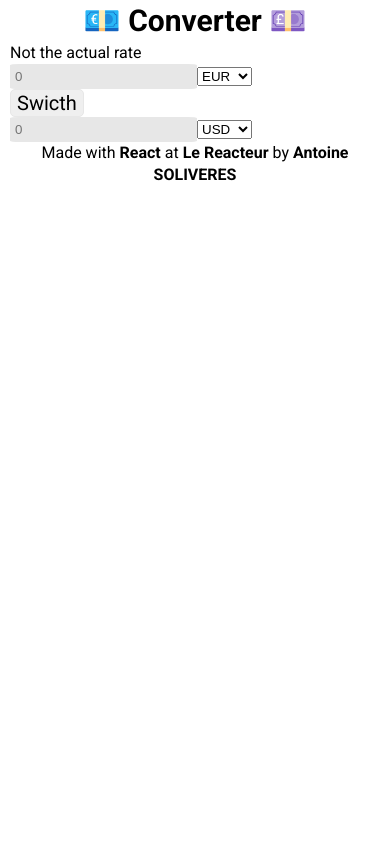
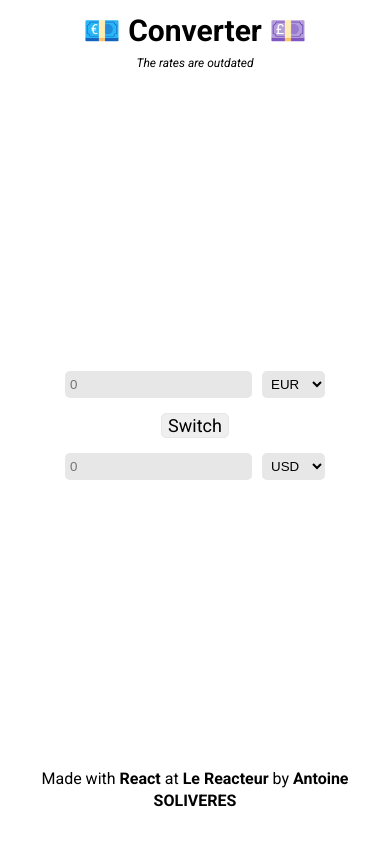
Before and after one commit to Ant0yne/react-currency-converter-exercise, a React (Vite) app: page / in a window 390 px wide. Built offline with nearby package versions, Linux system fonts and the light colour scheme.

Commit message:
mobile-layout

```diff
--- a/src/App.css
+++ b/src/App.css
@@ -2,10 +2,9 @@
 
 :root {
 	--light-grey: #e7e7e7;
+	--dark-grey: #acaaaa;
 	--white: #fff;
 	--black: #000;
-	--purple: #5c48d3;
-	--red: #dd0c0c;
 }
 
 * {
@@ -23,13 +22,9 @@ body {
 	padding: 10px;
 }
 
-button {
-	font-family: "Roboto", sans-serif;
-	font-size: 2rem;
-	border: 1px solid var(--light-grey);
-	border-radius: 5px;
+body > #root {
+	height: 95vh;
+	display: flex;
+	flex-direction: column;
+	justify-content: space-between;
 }
-
-button:hover {
-	background-color: var(--purple);
-}
--- a/src/components/Header/header.css
+++ b/src/components/Header/header.css
@@ -2,5 +2,12 @@ h1 {
 	font-size: 3rem;
 	text-align: center;
 	font-weight: bold;
+	margin: 10px 0;
+}
+
+h2 {
+	font-size: 1.2rem;
+	text-align: center;
+	font-style: italic;
 	margin-bottom: 10px;
 }
--- a/src/components/Header/index.jsx
+++ b/src/components/Header/index.jsx
@@ -5,7 +5,7 @@ const Header = () => {
 		<>
 			<header>
 				<h1>💶 Converter 💷</h1>
-				<h2>Not the actual rate</h2>
+				<h2>The rates are outdated</h2>
 			</header>
 		</>
 	);
--- a/src/components/Input/input.css
+++ b/src/components/Input/input.css
@@ -1,6 +1,22 @@
-.input > input {
+.input {
+	display: flex;
+	justify-content: center;
+	margin: 15px 0;
+	gap: 10px;
+}
+
+.input > input,
+.input > select {
 	background-color: var(--light-grey);
 	border: none;
-	border-radius: 5%;
+	border-radius: 5px;
 	padding: 5px;
 }
+
+.input > input:focus,
+.input > select:focus {
+	border: 1px solid var(--dark-grey);
+	outline: none;
+}
+
+/* font-size: 2rem; */
--- a/src/components/Switch/index.jsx
+++ b/src/components/Switch/index.jsx
@@ -25,8 +25,8 @@ const Switch = ({
 	};
 	return (
 		<>
-			<div>
-				<button onClick={handleSwitch}>Swicth</button>
+			<div id="switch">
+				<button onClick={handleSwitch}>Switch</button>
 			</div>
 		</>
 	);
--- a/src/components/Switch/switch.css
+++ b/src/components/Switch/switch.css
@@ -0,0 +1,17 @@
+#switch {
+	/* margin: 0 auto; */
+	width: 100%;
+	display: flex;
+	justify-content: center;
+}
+
+#switch > button {
+	font-family: "Roboto", sans-serif;
+	font-size: 1.8rem;
+	border: 1px solid var(--light-grey);
+	border-radius: 5px;
+}
+
+#switch > button:hover {
+	background-color: var(--dark-grey);
+}
```
